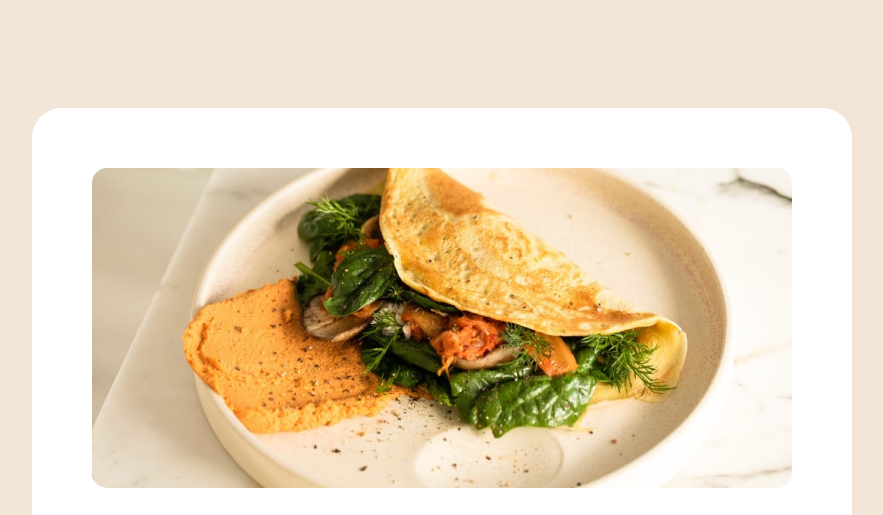
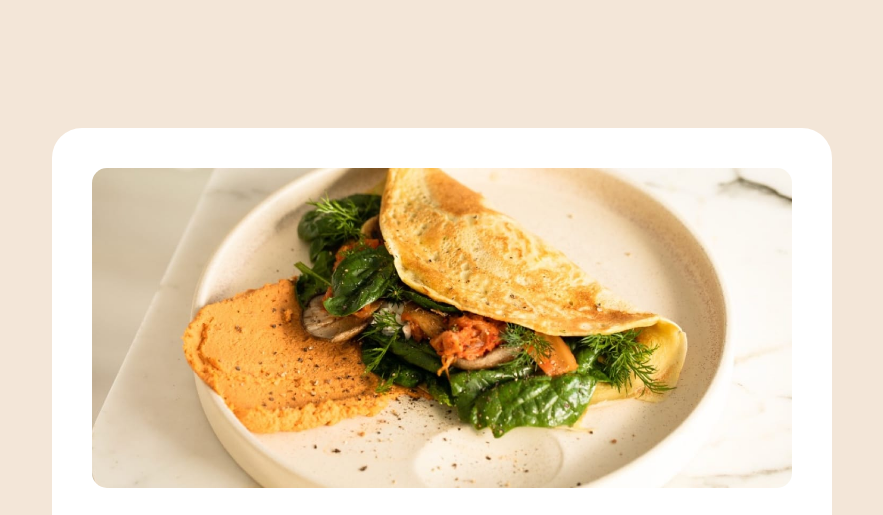
Before and after one commit to LDZM341/Recipe-Page, a plain HTML site: page index.html in a window 1280 px wide. Shown: the top 515 px of the page, without its empty margins (198-1081 px from the left). Drawn offline with Linux system fonts and the light colour scheme.

Commit message:
Update style.css

```diff
--- a/style.css
+++ b/style.css
@@ -11,8 +11,8 @@ body{
     background-color: hsl(0, 0%, 100%);
     width: 700px;
     height: auto;
-    margin: 100px 350px;
-    padding: 60px;
+    margin: 120px 350px;
+    padding: 40px;
     border-radius: 30px;
     box-sizing: content-box;
     margin-bottom: 120px;
```
